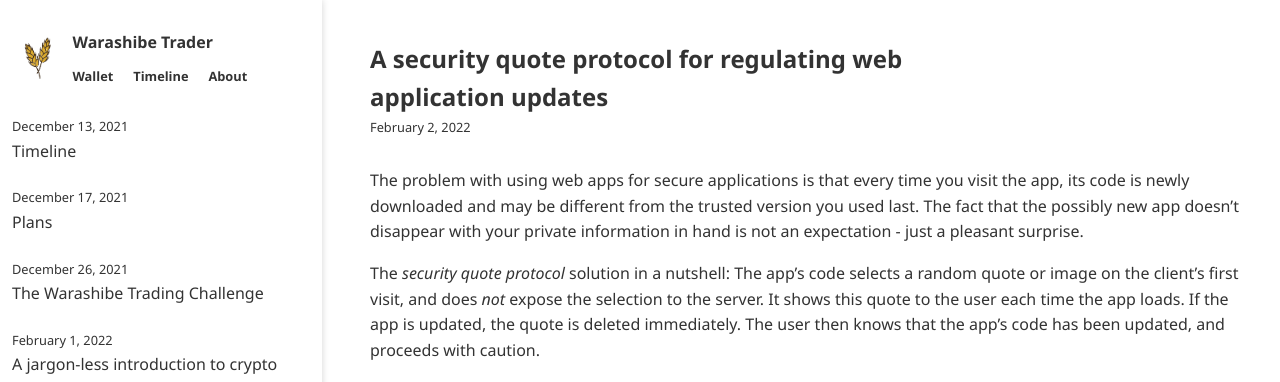
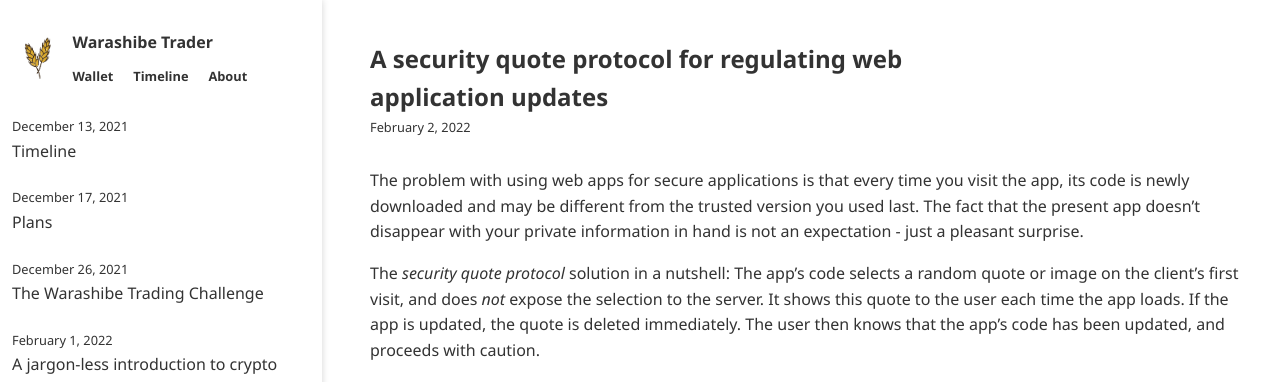
Before and after one commit to warashibetrader/warashibetrader.github.io, a Jekyll site: the page built from _posts/2022-02-02-security-quote-protocol.md, in a window 1280 px wide and 900 px high. Shown: the top 382 px of the window. Built offline with Jekyll 4.4.1, drawn with Linux system fonts in a browser that asks for light colours.

Commit message:
Update 2022-02-02-security-quote-protocol.md

```diff
--- a/_posts/2022-02-02-security-quote-protocol.md
+++ b/_posts/2022-02-02-security-quote-protocol.md
@@ -2,7 +2,7 @@
 title: "A security quote protocol for regulating web application updates"
 ---
 
-The problem with using web apps for secure applications is that every time you visit the app, its code is newly downloaded and may be different from the trusted version you used last. The fact that the possibly new app doesn't disappear with your private information in hand is not an expectation - just a pleasant surprise.
+The problem with using web apps for secure applications is that every time you visit the app, its code is newly downloaded and may be different from the trusted version you used last. The fact that the present app doesn't disappear with your private information in hand is not an expectation - just a pleasant surprise.
 
 The _security quote protocol_ solution in a nutshell: The app's code selects a random quote or image on the client's first visit, and does _not_ expose the selection to the server. It shows this quote to the user each time the app loads. If the app is updated, the quote is deleted immediately. The user then knows that the app's code has been updated, and proceeds with caution.
 
```
